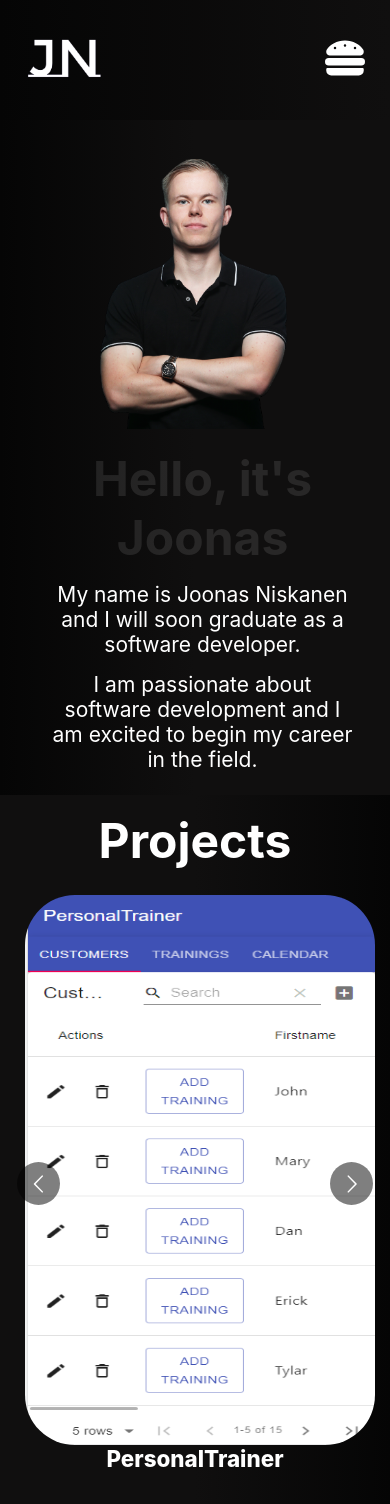
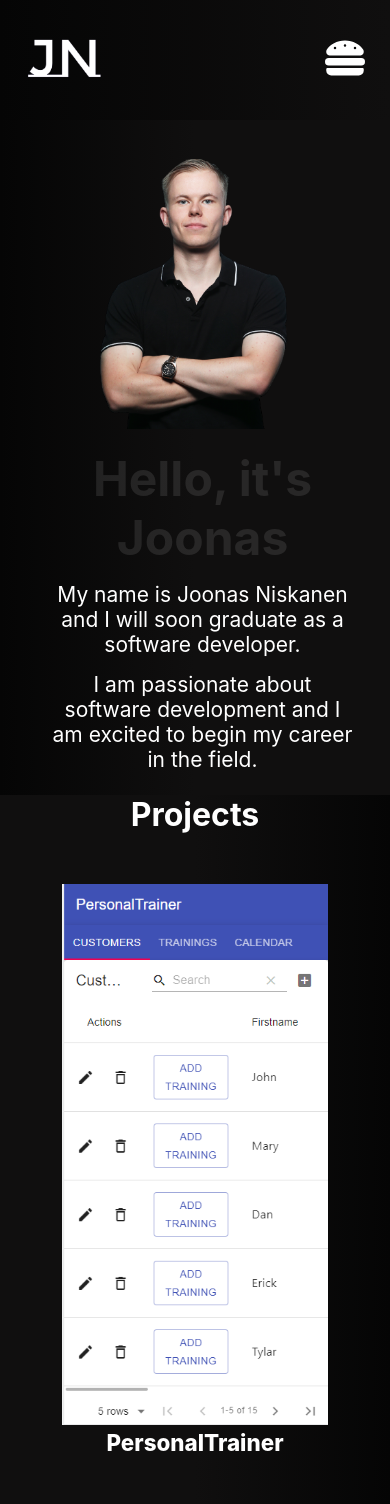
Before and after one commit to Nekmayne/personal-website, a React (Create React App) app: page / in a window 390 px wide. Shown: the top 1504 px of the page. Built offline with nearby package versions, Linux system fonts and the light colour scheme.

Commit message:
fixes to projects and contact components

```diff
--- a/src/components/Contact.css
+++ b/src/components/Contact.css
@@ -15,6 +15,7 @@
 }
 .box h1 {
     margin-top: 30px;
+    text-align: center;
 }
 .contact-container {
     width: 100%;
@@ -29,16 +30,26 @@
   }
 
   .input-area {
-    padding: 5px;
     margin-top: 5px;
+    padding: 15px;
+    border: 1px solid #ccc;
+    border-radius: 3px;
+    margin-bottom: 10px;
+    box-sizing: border-box;
+    font-size: 20px;
   }
 
   .textarea {
     margin-top: 5px;
+    padding: 15px;
+    border: 1px solid #ccc;
+    border-radius: 3px;
+    margin-bottom: 10px;
+    box-sizing: border-box;
     resize: none;
     border: none;
     outline: none;
-    padding: 5px;
+    font-size: 20px;
   }
 
 .contact-button {
--- a/src/components/Projects.css
+++ b/src/components/Projects.css
@@ -2,20 +2,14 @@
     width: 100%;
     background-image: linear-gradient(to right, #100f0f 50%, rgb(5, 5, 5) 100%);
 }
-.projects .card {
-    padding: 0;
-}
 
 .projects .container2 {
-    width: 1240px;
-    margin: 0rem auto;
-    padding: 1rem 0rem;
-}
-
-.pic-slider {
-    width: 100%;
-    margin: 0 auto;
-    position: relative;
+    display: flex;
+    flex-direction: row;
+    justify-content: space-evenly;
+    max-width: 100%;
+    height: auto;
+    margin-top: 50px;
 }
 
 .projects h1 {
@@ -30,17 +24,6 @@
     color: white;
 }
 
-.projects img {
-    display: block;
-    margin-left: auto;
-    margin-right: auto;
-    border-radius: 50px;
-    width: 350px;
-    height: 550px;
-    align-items: center;
-}
-
-
 .card a {
     color: white;
     font-weight: 800;
@@ -53,14 +36,25 @@
     .projects .container2 {
         width: 100%;
     }
+}
 
+@media screen and (max-width: 850px) {
+    .projects h1 {
+        font-size: 2em;
+    }
+    .projects .container2 {
+        flex-direction: column;
+        align-items: center;
+    }
     .projects .card {
-        max-width: 100%;
-        margin: 25px;
+        margin-bottom: 50px;
     }
+}
 
-    .projects h1 {
-        font-size: 3rem;
+@media screen and (max-width: 450px) {
+    .container2 .card img {
+        width: 303px;
+        height: 541px;
+        object-fit: contain;
     }
-
 }
--- a/src/components/Projects.js
+++ b/src/components/Projects.js
@@ -23,13 +23,8 @@ const Projects = () => {
 
   return (
     <div className="projects">
+      <h1>Projects</h1>
       <div className="container2">
-        <h1>Projects</h1>
-        <Carousel
-          responsive={responsive}
-          infinite={true}
-          className="pic-slider"
-        >
         <div className="card">
           <img src={personaltrainer} alt="PersonalTrainer" />
           <a
@@ -51,7 +46,6 @@ const Projects = () => {
             CryptoTracker
           </a>
         </div>
-        </Carousel>
       </div>
     </div>
   );
```
Lines whose indentation alone changed are shown as unchanged.
